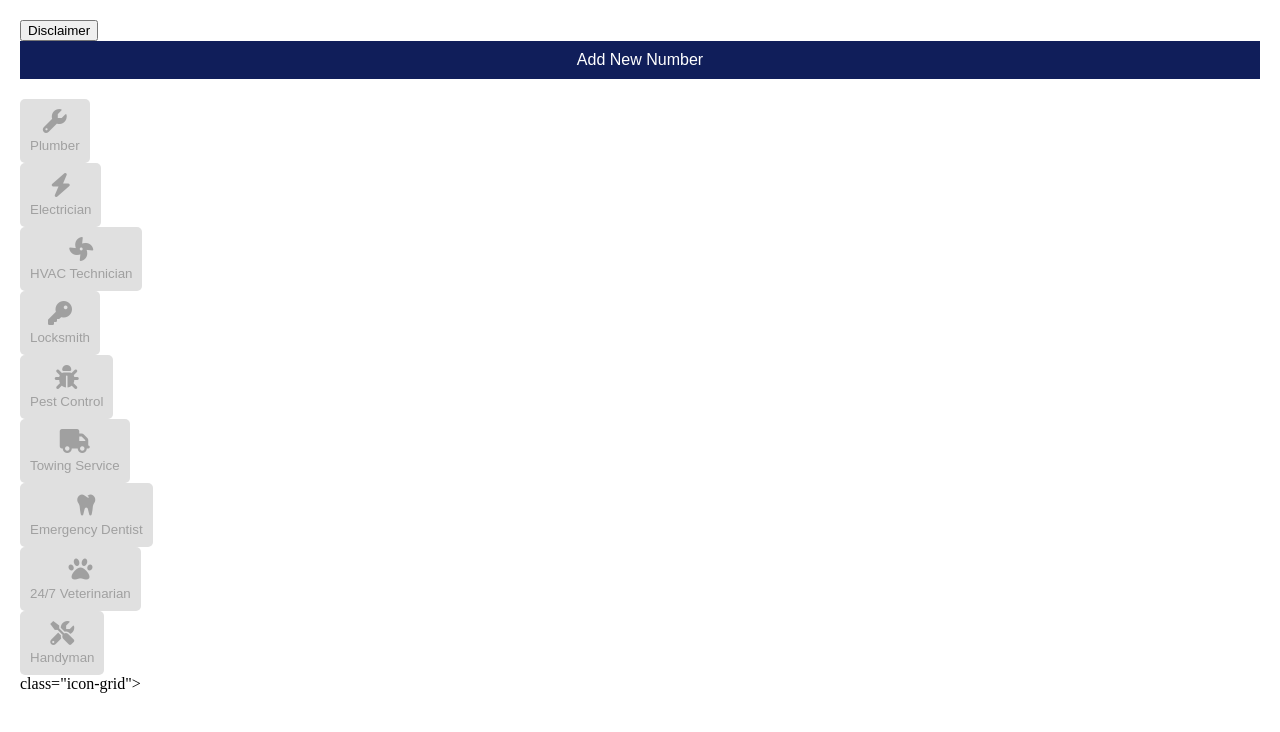
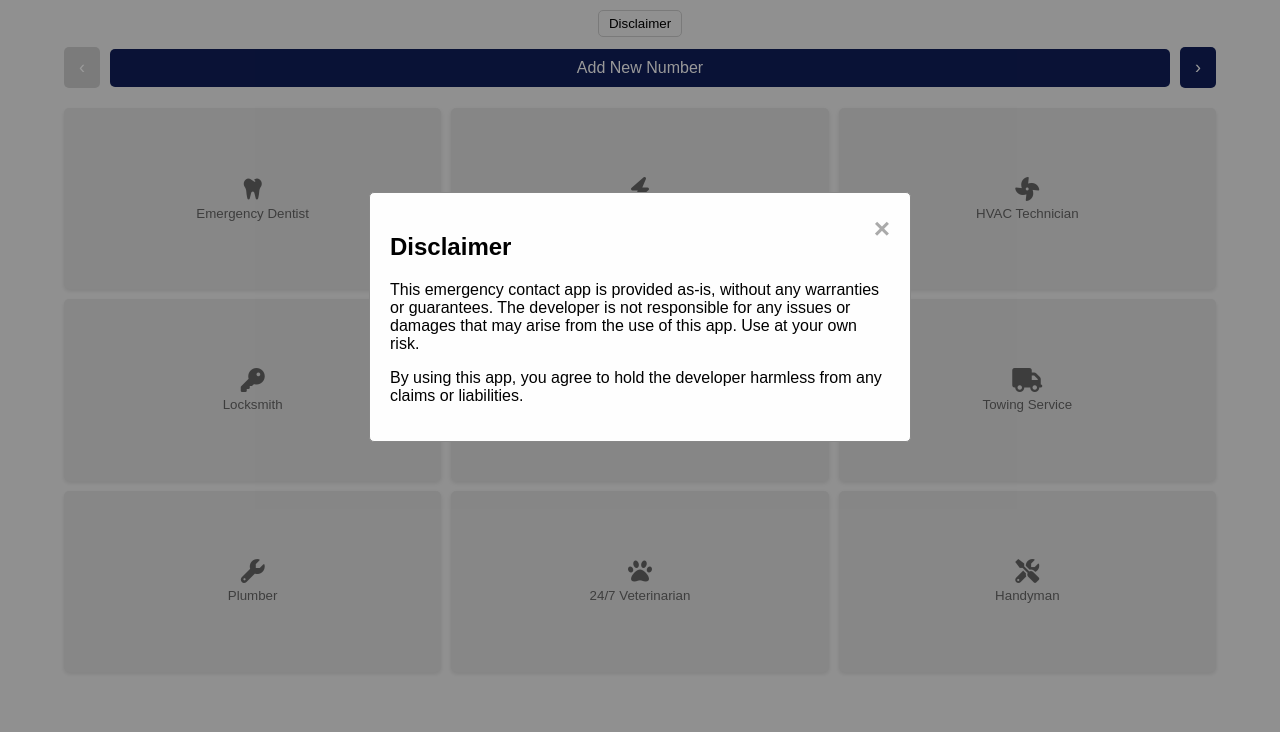
Before and after one commit to Chussey1976/EmergencyWebAPP, a plain HTML site: page index.html in a window 1280 px wide. Both pictures are taken after a click on the button "Disclaimer". Drawn offline with Linux system fonts and the light colour scheme.

Commit message:
UI and Pagination updates

```diff
--- a/index.html
+++ b/index.html
@@ -2,19 +2,23 @@
 <html lang="en">
 <head>
     <meta charset="UTF-8">
-    <meta name="viewport" content="width=device-width, initial-scale=1.0, maximum-scale=1.0, user-scalable=no, viewport-fit=cover">
+    <meta name="viewport" content="width=device-width, initial-scale=1.0, maximum-scale=1.0, user-scalable=no">
     <title>Emergency Numbers</title>
     <link rel="stylesheet" href="styles.css">
+    <link rel="stylesheet" href="https://cdnjs.cloudflare.com/ajax/libs/font-awesome/6.0.0-beta3/css/all.min.css">
+    <link rel="icon" type="image/png" sizes="32x32" href="icon-192x192.png">
+    <link rel="apple-touch-icon" sizes="180x180" href="icon-192x192.png">
     <link rel="manifest" href="manifest.json">
-    <link rel="stylesheet" href="https://cdnjs.cloudflare.com/ajax/libs/font-awesome/6.0.0-beta3/css/all.min.css">
 </head>
 <body>
     <div class="container">
         <button id="disclaimer-btn">Disclaimer</button>
-        <button id="add-new-btn">Add New Number</button>
-        <div id="common-numbers"></div> class="icon-grid"></div>
-        <div id="pagination"></div>
-        <div id="custom-numbers"></div>
+        <div class="control-row">
+            <button id="prev-page">&#8249;</button>
+            <button id="add-new-btn">Add New Number</button>
+            <button id="next-page">&#8250;</button>
+        </div>
+        <div id="common-numbers" class="icon-grid"></div>
     </div>
     <div id="edit-modal" class="modal">
         <div class="modal-content">
@@ -26,8 +30,5 @@
         </div>
     </div>
     <script src="script.js"></script>
-    <div id="icon-select" style="display: none;">
-        <!-- Add icon selection options here -->
-    </div>
 </body>
 </html>
--- a/script.js
+++ b/script.js
@@ -7,19 +7,20 @@ document.addEventListener('DOMContentLoaded', () => {
     const editNumber = document.getElementById('edit-number');
     const saveEditBtn = document.getElementById('save-edit');
     const cancelEditBtn = document.getElementById('cancel-edit');
-    const paginationContainer = document.getElementById('pagination');
+    const prevPageBtn = document.getElementById('prev-page');
+    const nextPageBtn = document.getElementById('next-page');
 
     let currentPage = 1;
     const contactsPerPage = 9;
 
     const commonContacts = [
-        { name: 'Plumber', icon: 'fa-wrench' },
+        { name: 'Emergency Dentist', icon: 'fa-tooth' },
         { name: 'Electrician', icon: 'fa-bolt' },
         { name: 'HVAC Technician', icon: 'fa-fan' },
         { name: 'Locksmith', icon: 'fa-key' },
         { name: 'Pest Control', icon: 'fa-bug' },
         { name: 'Towing Service', icon: 'fa-truck' },
-        { name: 'Emergency Dentist', icon: 'fa-tooth' },
+        { name: 'Plumber', icon: 'fa-wrench' },
         { name: '24/7 Veterinarian', icon: 'fa-paw' },
         { name: 'Handyman', icon: 'fa-tools' },
         { name: 'Mom', icon: 'fa-user' },
@@ -51,17 +52,8 @@ document.addEventListener('DOMContentLoaded', () => {
 
     function updatePagination() {
         const pageCount = Math.ceil(commonContacts.length / contactsPerPage);
-        paginationContainer.innerHTML = '';
-
-        for (let i = 1; i <= pageCount; i++) {
-            const pageButton = document.createElement('button');
-            pageButton.textContent = i;
-            pageButton.addEventListener('click', () => {
-                currentPage = i;
-                loadNumbers();
-            });
-            paginationContainer.appendChild(pageButton);
-        }
+        prevPageBtn.disabled = currentPage === 1;
+        nextPageBtn.disabled = currentPage === pageCount;
     }
 
     function createContactButton(contact, number) {
@@ -180,6 +172,27 @@ document.addEventListener('DOMContentLoaded', () => {
         localStorage.setItem('emergencyNumbers', JSON.stringify(numbers));
     }
 
+    function showDisclaimer() {
+        const disclaimerModal = document.createElement('div');
+        disclaimerModal.className = 'modal';
+        disclaimerModal.innerHTML = `
+            <div class="modal-content">
+                <span class="close">&times;</span>
+                <h2>Disclaimer</h2>
+                <p>This emergency contact app is provided as-is, without any warranties or guarantees. The developer is not responsible for any issues or damages that may arise from the use of this app. Use at your own risk.</p>
+                <p>By using this app, you agree to hold the developer harmless from any claims or liabilities.</p>
+            </div>
+        `;
+        document.body.appendChild(disclaimerModal);
+
+        const closeBtn = disclaimerModal.querySelector('.close');
+        closeBtn.addEventListener('click', () => {
+            document.body.removeChild(disclaimerModal);
+        });
+
+        disclaimerModal.style.display = 'block';
+    }
+
     addNewBtn.addEventListener('click', () => {
         openEditModal();
     });
@@ -188,27 +201,22 @@ document.addEventListener('DOMContentLoaded', () => {
         editModal.style.display = 'none';
     });
 
-    disclaimerBtn.addEventListener('click', () => {
-        showDisclaimer();
+    disclaimerBtn.addEventListener('click', showDisclaimer);
+
+    prevPageBtn.addEventListener('click', () => {
+        if (currentPage > 1) {
+            currentPage--;
+            loadNumbers();
+        }
     });
 
-    function showDisclaimer() {
-        const disclaimerModal = document.createElement('div');
-        disclaimerModal.className = 'modal';
-        disclaimerModal.innerHTML = `
-            <div class="modal-content">
-                <h2>Disclaimer</h2>
-                <p>This emergency contact app is provided as-is, without any warranties or guarantees. The developer is not responsible for any issues or damages that may arise from the use of this app. Use at your own risk.</p>
-                <p>By using this app, you agree to hold the developer harmless from any claims or liabilities.</p>
-                <button id="close-disclaimer">I Understand</button>
-            </div>
-        `;
-        document.body.appendChild(disclaimerModal);
-
-        document.getElementById('close-disclaimer').addEventListener('click', () => {
-            document.body.removeChild(disclaimerModal);
-        });
-    }
+    nextPageBtn.addEventListener('click', () => {
+        const pageCount = Math.ceil(commonContacts.length / contactsPerPage);
+        if (currentPage < pageCount) {
+            currentPage++;
+            loadNumbers();
+        }
+    });
 
     let longPressTimer;
     let isLongPress = false;
--- a/styles.css
+++ b/styles.css
@@ -1,46 +1,102 @@
 body, html {
     margin: 0;
     padding: 0;
-    width: 100%;
     height: 100%;
-    overflow: hidden;
+    font-family: Arial, sans-serif;
+    background-color: #f0f0f0;
 }
 
 .container {
-    width: 100%;
+    display: flex;
+    flex-direction: column;
     height: 100%;
-    overflow-y: auto;
+    padding: 10px 5% 10% 5%;
     box-sizing: border-box;
-    padding: 20px;
+}
+
+#disclaimer-btn {
+    align-self: center;
+    margin-bottom: 10px;
+    padding: 5px 10px;
+    background-color: #f0f0f0;
+    border: 1px solid #ccc;
+    border-radius: 5px;
+}
+
+cssCopybody, html {
+    margin: 0;
+    padding: 0;
+    height: 100%;
+    font-family: Arial, sans-serif;
+    background-color: #f0f0f0;
+}
+
+.container {
+    display: flex;
+    flex-direction: column;
+    min-height: 100%;
+    padding: 10px 5% 10% 5%;
+    box-sizing: border-box;
+}
+
+#disclaimer-btn {
+    align-self: center;
+    margin-bottom: 10px;
+    padding: 5px 10px;
+    background-color: #f0f0f0;
+    border: 1px solid #ccc;
+    border-radius: 5px;
+}
+
+.control-row {
+    display: flex;
+    justify-content: space-between;
+    align-items: center;
+    margin-bottom: 20px;
 }
 
 #add-new-btn {
+    padding: 10px;
     background-color: #101e5a;
     color: white;
     border: none;
-    padding: 10px 20px;
+    border-radius: 5px;
     font-size: 16px;
-    cursor: pointer;
-    width: 100%;
-    margin-bottom: 20px;
+    flex-grow: 1;
+    margin: 0 10px;
+}
+
+#prev-page, #next-page {
+    background-color: #101e5a;
+    color: white;
+    border: none;
+    padding: 10px 15px;
+    border-radius: 5px;
+    font-size: 18px;
+}
+
+#prev-page:disabled, #next-page:disabled {
+    background-color: #cccccc;
+    cursor: not-allowed;
 }
 
 .icon-grid {
     display: grid;
     grid-template-columns: repeat(3, 1fr);
-    gap: 10px;
-    margin-bottom: 20px;
+    grid-gap: 10px;
+    flex-grow: 1;
 }
 
 .icon-btn {
     display: flex;
     flex-direction: column;
     align-items: center;
-    padding: 10px;
+    justify-content: center;
+    background-color: #ffffff;
     border: none;
     border-radius: 5px;
-    cursor: pointer;
-    transition: background-color 0.3s;
+    padding: 10px;
+    box-shadow: 0 2px 4px rgba(0,0,0,0.1);
 }
 
 .icon-btn i {
@@ -54,8 +110,8 @@ body, html {
 }
 
 .icon-btn.inactive {
-    background-color: #cccccc;
-    color: #666666;
+    background-color: #e0e0e0;
+    color: #666;
 }
 
 .modal {
@@ -66,6 +122,7 @@ body, html {
     top: 0;
     width: 100%;
     height: 100%;
+    overflow: auto;
     background-color: rgba(0,0,0,0.4);
 }
 
@@ -75,85 +132,42 @@ body, html {
     padding: 20px;
     border: 1px solid #888;
     width: 80%;
-    max-width: 400px;
+    max-width: 500px;
+    border-radius: 5px;
 }
 
-.modal-content input, .modal-content button {
-    width: 100%;
-    margin-bottom: 10px;
-    padding: 10px;
+.close {
+    color: #aaa;
+    float: right;
+    font-size: 28px;
+    font-weight: bold;
+    cursor: pointer;
 }
 
-.icon-btn.inactive {
-    background-color: #e0e0e0;
-    color: #a0a0a0;
-    cursor: default;
+.close:hover,
+.close:focus {
+    color: black;
+    text-decoration: none;
+    cursor: pointer;
 }
 
-.modal {
-    display: none;
-    position: fixed;
-    z-index: 1000;
-    left: 0;
-    top: 0;
+#edit-modal input {
     width: 100%;
-    height: 100%;
-    background-color: rgba(0,0,0,0.4);
+    padding: 10px;
+    margin: 10px 0;
+    box-sizing: border-box;
 }
 
-.modal-content {
-    background-color: #ffffff;
-    margin: 15% auto;
-    padding: 20px;
+#edit-modal button {
+    padding: 10px 20px;
+    margin-right: 10px;
+    background-color: #101e5a;
+    color: white;
     border: none;
-    border-radius: 8px; /* Rounded corners */
-    width: 80%;
-    max-width: 400px;
-    box-shadow: 0 4px 6px rgba(0, 0, 0, 0.1);
+    border-radius: 5px;
+    cursor: pointer;
 }
 
-.modal-content h2 {
-    margin-top: 0;
-    color: #101e5a;
+#edit-modal button:last-child {
+    background-color: #ccc;
 }
-
-.modal-content input {
-    width: 100%;
-    margin-bottom: 20px;
-    padding: 10px 0;
-    border: none;
-    border-bottom: 2px solid #e0e0e0;
-    font-size: 16px;
-    transition: border-color 0.3s;
-}
-
-.modal-content input:focus {
-    outline: none;
-    border-bottom-color: #101e5a;
-}
-
-.modal-content button {
-    width: 100%;
-    margin-bottom: 10px;
-    padding: 10px;
-    border: none;
-    border-radius: 4px;
-    background-color: #101e5a;
-    color: white;
-    font-size: 16px;
-    cursor: pointer;
-    transition: background-color 0.3s;
-}
-
-.modal-content button:hover {
-    background-color: #1a3080;
-}
-
-.modal-content button:last-child {
-    background-color: #e0e0e0;
-    color: #333;
-}
-
-.modal-content button:last-child:hover {
-    background-color: #d0d0d0;
-}
```
Also changed, not shown: icon-192x192.png (renamed from icon.png), icon-512x512.png (added), manifest.json, 1 other file.
